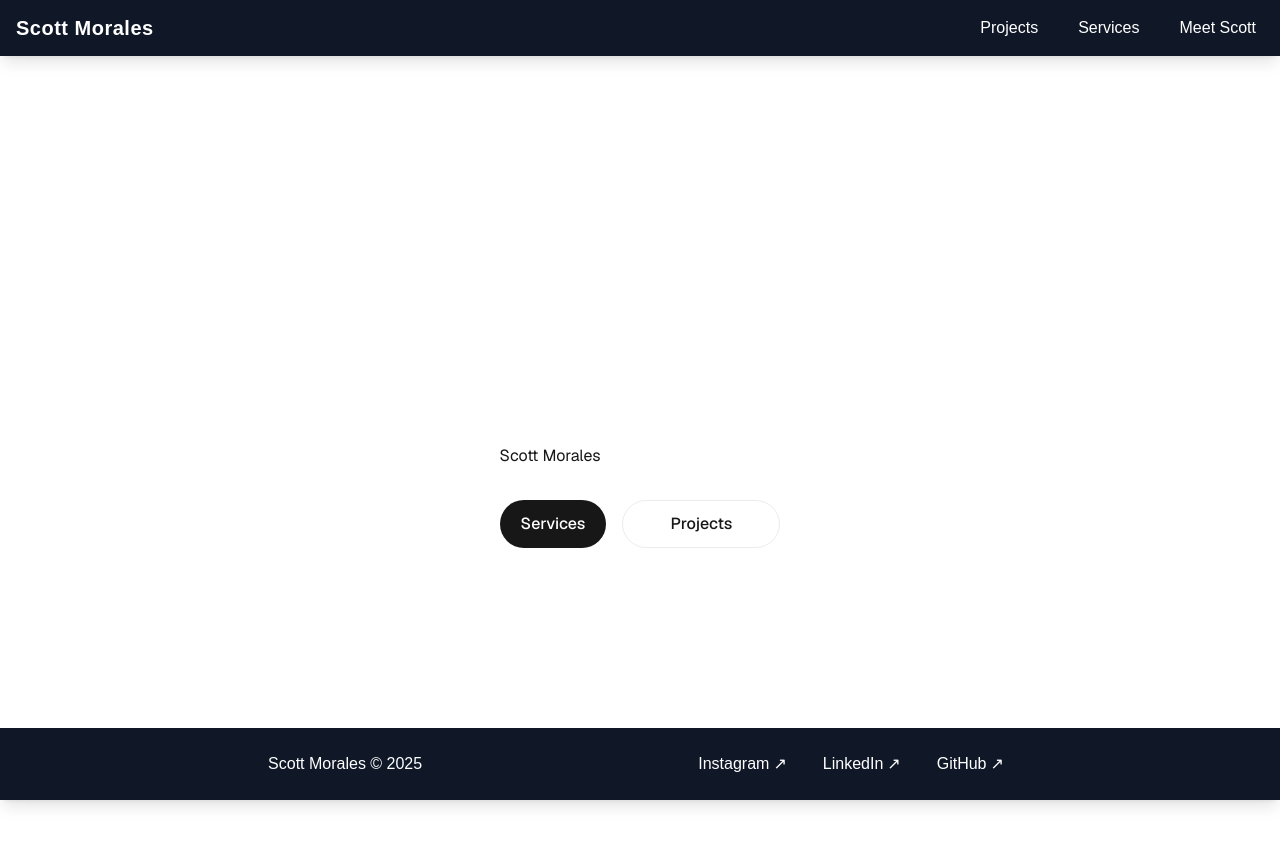
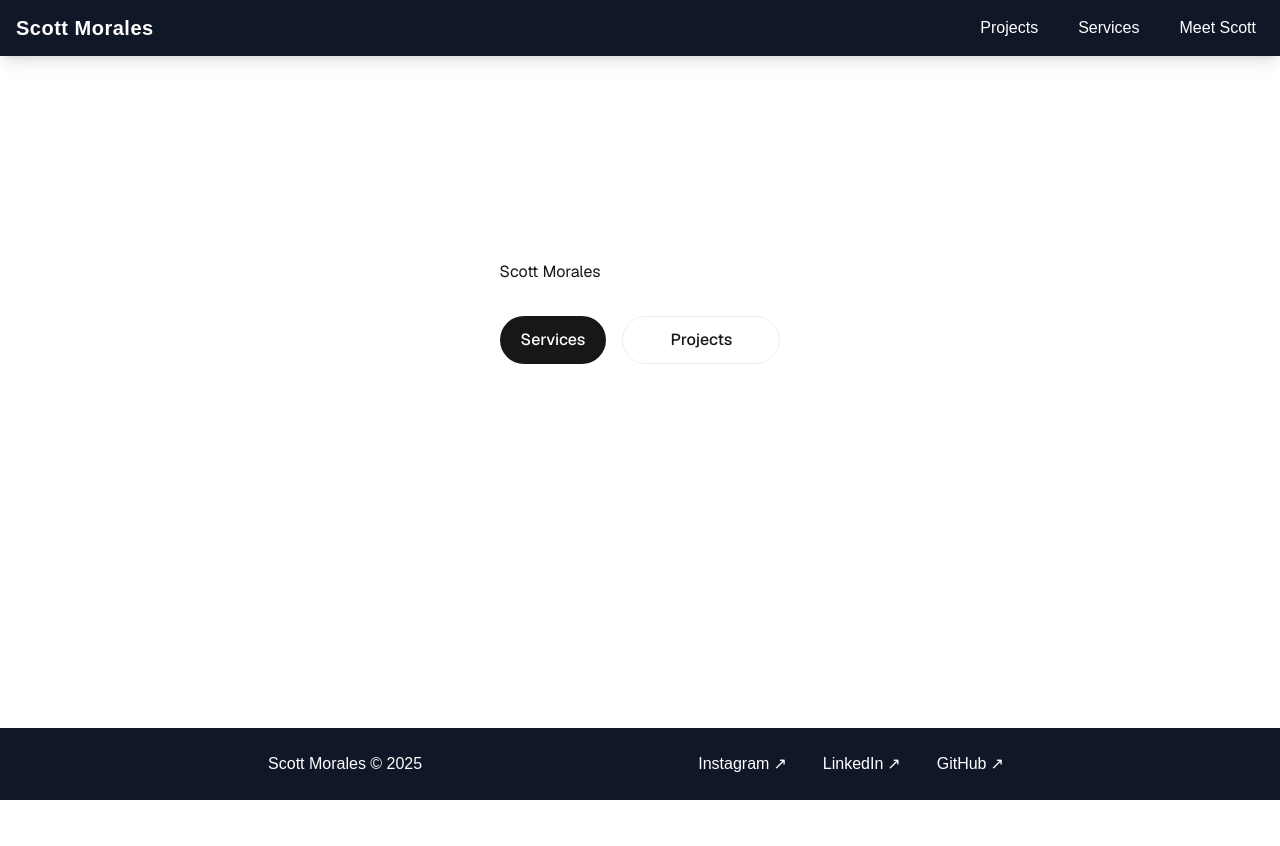
Before and after one commit to scottmo223/scott-portfolio, a Next.js app: page / in a window 1280 px wide. Shown: the top 846 px of the page. After the commit the page ends 800 px from the top, so only its background shows below. Built offline with nearby package versions, Linux system fonts and the light colour scheme.

Commit message:
removes min height

```diff
--- a/src/app/page.tsx
+++ b/src/app/page.tsx
@@ -3,7 +3,7 @@ import Link from "next/link";
 
 export default function Home() {
   return (
-    <div className="font-sans grid grid-rows-[20px_1fr_20px] items-center justify-items-center min-h-screen p-8 pb-20 gap-16 sm:p-20">
+    <div className="font-sans grid grid-rows-[20px_1fr_20px] items-center justify-items-center p-8 pb-20 gap-16 sm:p-20">
       <main className="flex flex-col gap-[32px] row-start-2 items-center sm:items-start">
         <h1>Scott Morales</h1>
 
```
